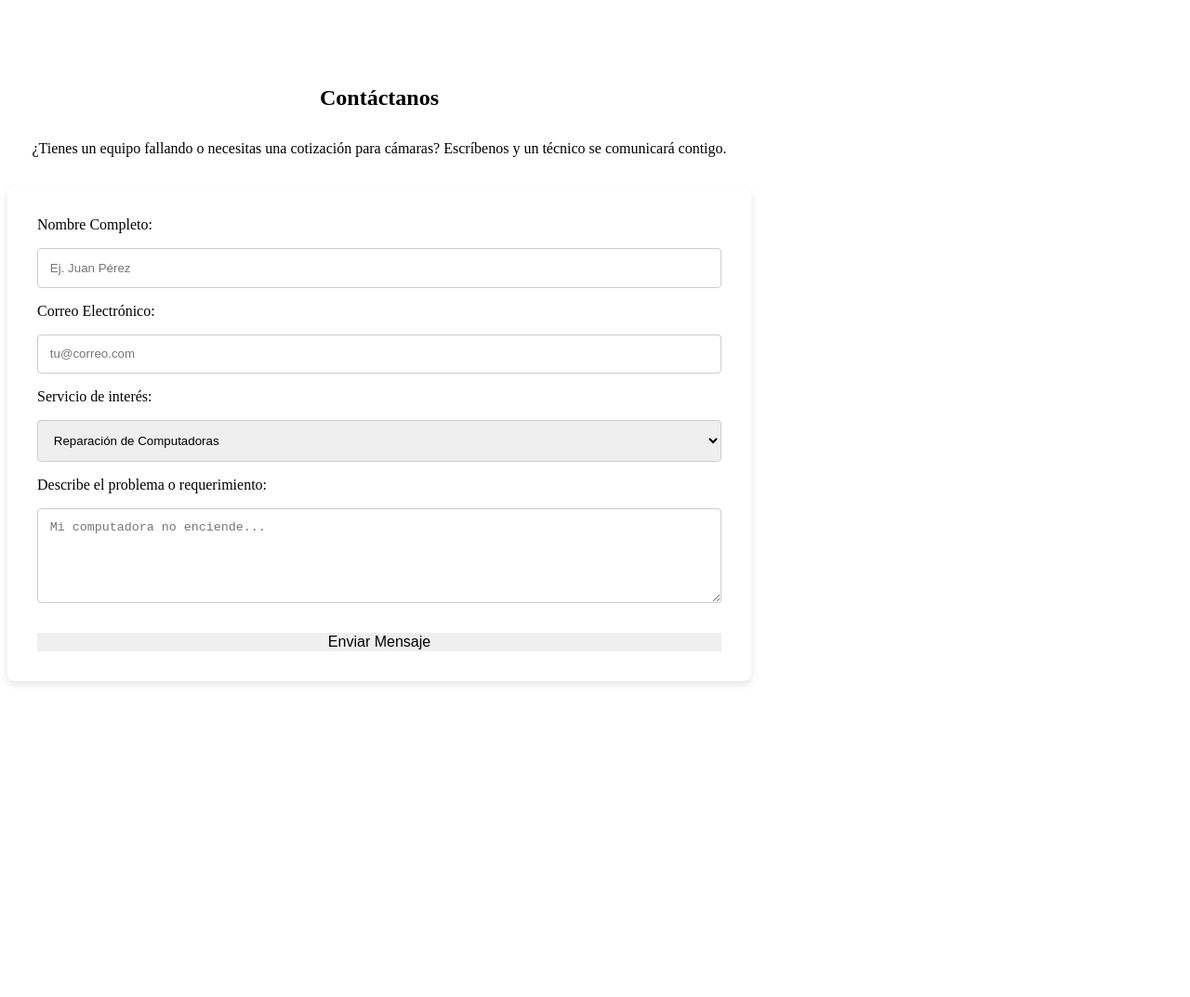
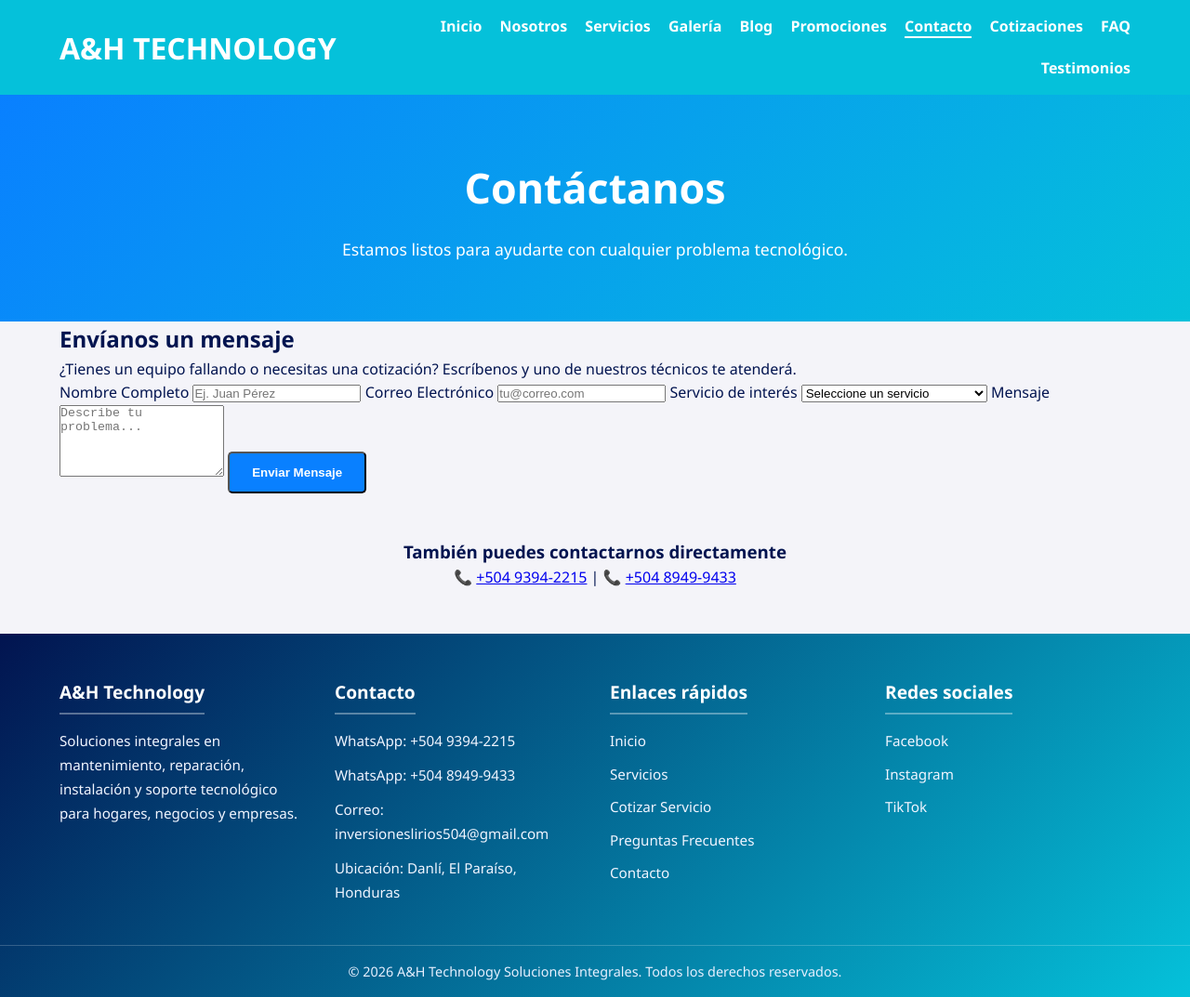
Before and after one commit to dani3ll0b017/reparacion-redes, a plain HTML site: page Proyecto-reparacion/contacto.html in a window 1280 px wide. Shown: the whole page at 93% size. Before the commit the page ends 821 px from the top, so only its background shows below. Drawn offline with Linux system fonts and the light colour scheme.

Commit message:
Proyecto-reparacion/contacto.html

```diff
--- a/Proyecto-reparacion/contacto.html
+++ b/Proyecto-reparacion/contacto.html
@@ -1,18 +1,69 @@
+<!DOCTYPE html>
+<html lang="es">
+<head>
+    <meta charset="UTF-8">
+    <meta name="viewport" content="width=device-width, initial-scale=1.0">
+    <meta name="description" content="Contáctanos para soporte técnico, mantenimiento y servicios tecnológicos.">
+    <title>Contacto | A&H TECHNOLOGY</title>
+    <link rel="stylesheet" href="css/style.css">
+</head>
+<body>
+
+<!-- ===== HEADER ===== -->
+<header>
+    <div class="container nav-container">
+        <h1 class="logo">A&H TECHNOLOGY</h1>
+
+        <nav id="menu">
+            <ul class="nav-links">
+                <li><a href="index.html">Inicio</a></li>
+                <li><a href="nosotros.html">Nosotros</a></li>
+                <li><a href="servicios.html">Servicios</a></li>
+                <li><a href="galeria.html">Galería</a></li>
+                <li><a href="blog.html">Blog</a></li>
+                <li><a href="promociones.html">Promociones</a></li>
+                <li><a href="contacto.html" class="active">Contacto</a></li>
+                <li><a href="cotizaciones.html">Cotizaciones</a></li>
+                <li><a href="faq.html">FAQ</a></li>
+                <li><a href="testimonios.html">Testimonios</a></li>
+            </ul>
+        </nav>
+
+        <button id="menu-toggle">☰</button>
+    </div>
+</header>
+
+<!-- ===== CONTENIDO ===== -->
 <main>
-        <section class="container" style="padding: 4rem 0; max-width: 800px;">
-            <h2 style="text-align: center; margin-bottom: 2rem;">Contáctanos</h2>
-            <p style="text-align: center; margin-bottom: 2rem;">¿Tienes un equipo fallando o necesitas una cotización para cámaras? Escríbenos y un técnico se comunicará contigo.</p>
 
-            <form id="contact-form" style="display: flex; flex-direction: column; gap: 1rem; background: #fff; padding: 2rem; border-radius: 8px; box-shadow: 0 4px 8px rgba(0,0,0,0.1);">
+    <!-- BANNER -->
+    <section class="page-banner">
+        <div class="container">
+            <h2>Contáctanos</h2>
+            <p>Estamos listos para ayudarte con cualquier problema tecnológico.</p>
+        </div>
+    </section>
 
-                <label for="nombre">Nombre Completo:</label>
-                <input type="text" id="nombre" name="nombre" placeholder="Ej. Juan Pérez" style="padding: 0.8rem; border: 1px solid #ccc; border-radius: 4px;">
+    <!-- FORMULARIO -->
+    <section class="contact-section container">
+        <h2>Envíanos un mensaje</h2>
 
-                <label for="email">Correo Electrónico:</label>
-                <input type="email" id="email" name="email" placeholder="tu@correo.com" style="padding: 0.8rem; border: 1px solid #ccc; border-radius: 4px;">
+        <p class="contact-intro">
+            ¿Tienes un equipo fallando o necesitas una cotización?
+            Escríbenos y uno de nuestros técnicos te atenderá.
+        </p>
 
-                <label for="servicio">Servicio de interés:</label>
-                <select id="servicio" name="servicio" style="padding: 0.8rem; border: 1px solid #ccc; border-radius: 4px;">
+        <form id="contact-form" class="contact-form">
+
+            <label for="nombre">Nombre Completo</label>
+            <input type="text" id="nombre" name="nombre" placeholder="Ej. Juan Pérez">
+
+            <label for="email">Correo Electrónico</label>
+            <input type="email" id="email" name="email" placeholder="tu@correo.com">
+
+            <label for="servicio">Servicio de interés</label>
+            <select id="servicio" name="servicio">
+                <option value="">Seleccione un servicio</option>
                 <option value="computadoras">Reparación de Computadoras</option>
                 <option value="impresoras">Mantenimiento de Impresoras</option>
                 <option value="redes">Instalación de Redes</option>
@@ -20,10 +71,89 @@
                 <option value="otro">Otro</option>
             </select>
 
-                <label for="mensaje">Describe el problema o requerimiento:</label>
-                <textarea id="mensaje" name="mensaje" rows="5" placeholder="Mi computadora no enciende..." style="padding: 0.8rem; border: 1px solid #ccc; border-radius: 4px; resize: vertical;"></textarea>
+            <label for="mensaje">Mensaje</label>
+            <textarea id="mensaje" name="mensaje" rows="5" placeholder="Describe tu problema..."></textarea>
 
-                <button type="submit" class="btn" style="border: none; cursor: pointer; font-size: 1rem; margin-top: 1rem;">Enviar Mensaje</button>
+            <button type="submit" class="btn">Enviar Mensaje</button>
+
         </form>
     </section>
+
+    <!-- CONTACTO DIRECTO -->
+    <section class="container" style="text-align:center; margin-top: 3rem;">
+        <h3>También puedes contactarnos directamente</h3>
+        <p>
+            📞 <a href="https://wa.me/50493942215" target="_blank">+504 9394-2215</a> |
+            📞 <a href="https://wa.me/50489499433" target="_blank">+504 8949-9433</a>
+        </p>
+    </section>
+
 </main>
+
+<!-- ===== FOOTER ===== -->
+<footer class="site-footer">
+    <div class="container footer-grid">
+
+        <div class="footer-brand">
+            <h3>A&H Technology</h3>
+            <p>
+                Soluciones integrales en mantenimiento, reparación, instalación y soporte
+                tecnológico para hogares, negocios y empresas.
+            </p>
+        </div>
+
+        <div class="footer-contact">
+            <h4>Contacto</h4>
+            <p><a href="https://wa.me/50493942215" target="_blank">WhatsApp: +504 9394-2215</a></p>
+            <p><a href="https://wa.me/50489499433" target="_blank">WhatsApp: +504 8949-9433</a></p>
+            <p>Correo: inversioneslirios504@gmail.com</p>
+            <p>Ubicación: Danlí, El Paraíso, Honduras</p>
+        </div>
+
+        <div class="footer-links">
+            <h4>Enlaces rápidos</h4>
+            <a href="index.html">Inicio</a>
+            <a href="servicios.html">Servicios</a>
+            <a href="cotizaciones.html">Cotizar Servicio</a>
+            <a href="faq.html">Preguntas Frecuentes</a>
+            <a href="contacto.html">Contacto</a>
+        </div>
+
+        <div class="footer-social">
+            <h4>Redes sociales</h4>
+            <a href="https://www.facebook.com/ahtechnology504" target="_blank">Facebook</a>
+            <a href="https://www.instagram.com/ahtechnology24/" target="_blank">Instagram</a>
+            <a href="https://www.tiktok.com/@ah_technology24" target="_blank">TikTok</a>
+        </div>
+
+    </div>
+
+    <div class="footer-bottom">
+        <p>&copy; 2026 A&H Technology Soluciones Integrales. Todos los derechos reservados.</p>
+    </div>
+</footer>
+
+<!-- ===== JAVASCRIPT ===== -->
+<script src="js/main.js"></script>
+
+<script>
+document.getElementById("contact-form").addEventListener("submit", function(e) {
+    e.preventDefault();
+
+    let nombre = document.getElementById("nombre").value.trim();
+    let email = document.getElementById("email").value.trim();
+    let servicio = document.getElementById("servicio").value;
+    let mensaje = document.getElementById("mensaje").value.trim();
+
+    if (nombre === "" || email === "" || servicio === "" || mensaje === "") {
+        alert("Por favor, complete todos los campos.");
+        return;
+    }
+
+    alert("Mensaje enviado correctamente. ¡Pronto te contactaremos!");
+    this.reset();
+});
+</script>
+
+</body>
+</html>
```
Lines whose indentation alone changed are shown as unchanged.
